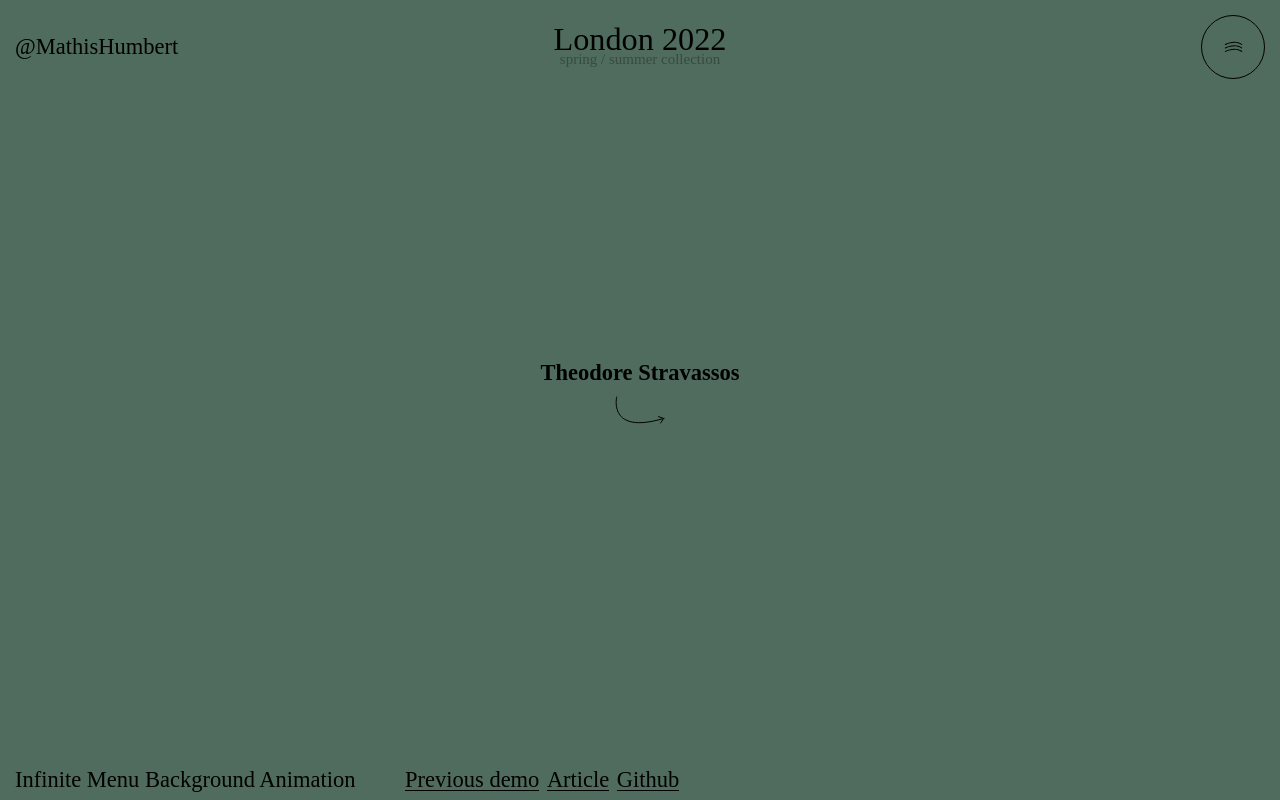
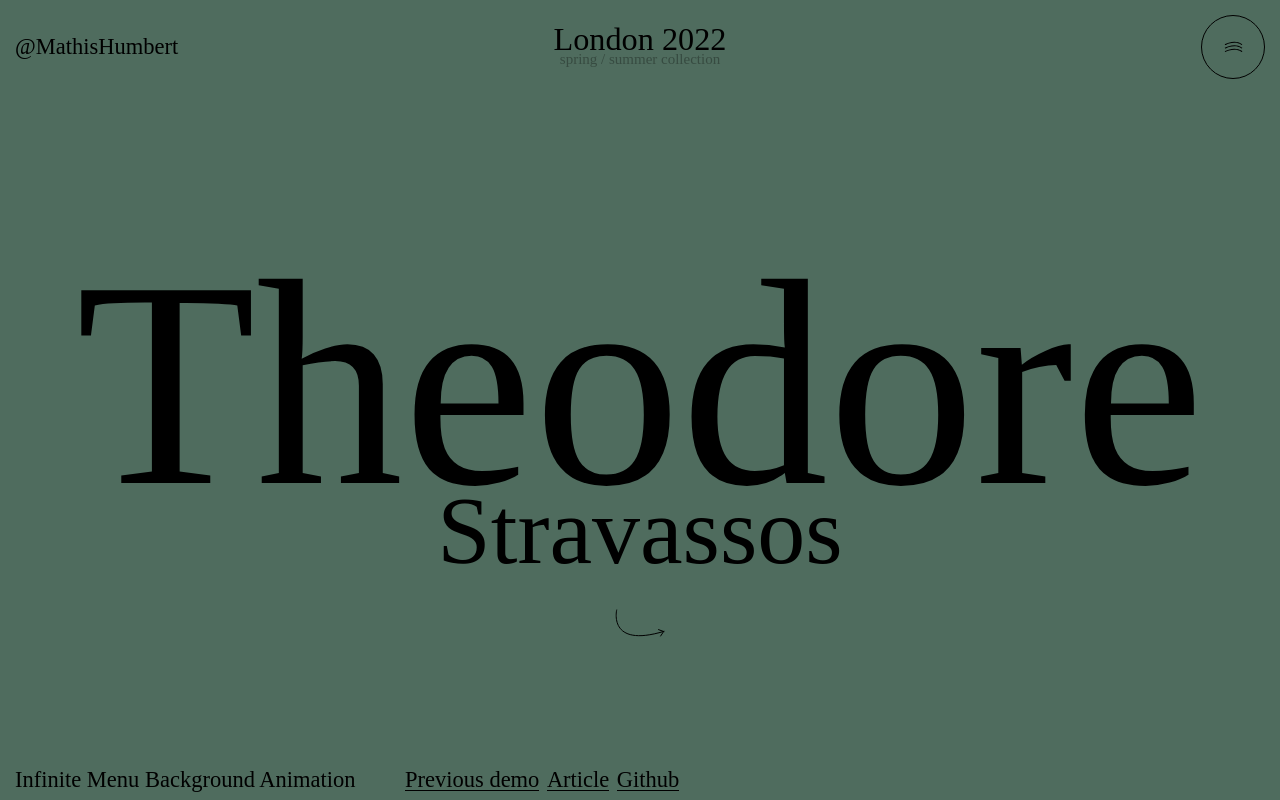
Before and after one commit to MathisHumbert/infinite-menu-background-codrops, a website built with Vite: page index.html in a window 1280 px wide. Built offline with nearby package versions, Linux system fonts and the light colour scheme; a web font is replaced by a local one.

Commit message:
content is done

```diff
--- a/css/style.css
+++ b/css/style.css
@@ -144,6 +144,8 @@ FRAME
   grid-area: heading;
   text-align: center;
   white-space: nowrap;
+  display: flex;
+  flex-direction: column;
 }
 
 .frame__heading__main {
@@ -172,4 +174,29 @@ CONTENT
 }
 
 .content__title {
+  margin-top: 10vw;
+  cursor: default;
+  font-size: 7.5vw;
+  font-weight: 400;
+  line-height: 0.75;
+  text-align: center;
 }
+
+.content__title__main,
+.content__title__sub {
+  display: block;
+  will-change: opacity, transform;
+}
+
+.content__title__main {
+  font-size: 23vw;
+}
+
+.content__button__enter {
+  margin-top: 4vh;
+  transition: transform 0.5s ease;
+}
+
+.content__button__enter:hover {
+  transform: translateX(15px) rotate(-40deg);
+}
--- a/index.html
+++ b/index.html
@@ -50,8 +50,8 @@
           >@MathisHumbert</a
         >
         <div class="frame__heading">
-          <div class="frame__heading__main">London 2022</div>
-          <div class="frame__heading__sub">spring / summer collection</div>
+          <span class="frame__heading__main">London 2022</span>
+          <span class="frame__heading__sub">spring / summer collection</span>
         </div>
       </div>
       <div class="content">
@@ -59,7 +59,7 @@
           <span class="content__title__main">Theodore</span>
           <span class="content__title__sub">Stravassos</span>
         </h2>
-        <button class="button__enter unbutton">
+        <button class="content__button__enter unbutton">
           <svg width="64" height="51">
             <g stroke="#000" fill="none" fill-rule="evenodd">
               <path
```
